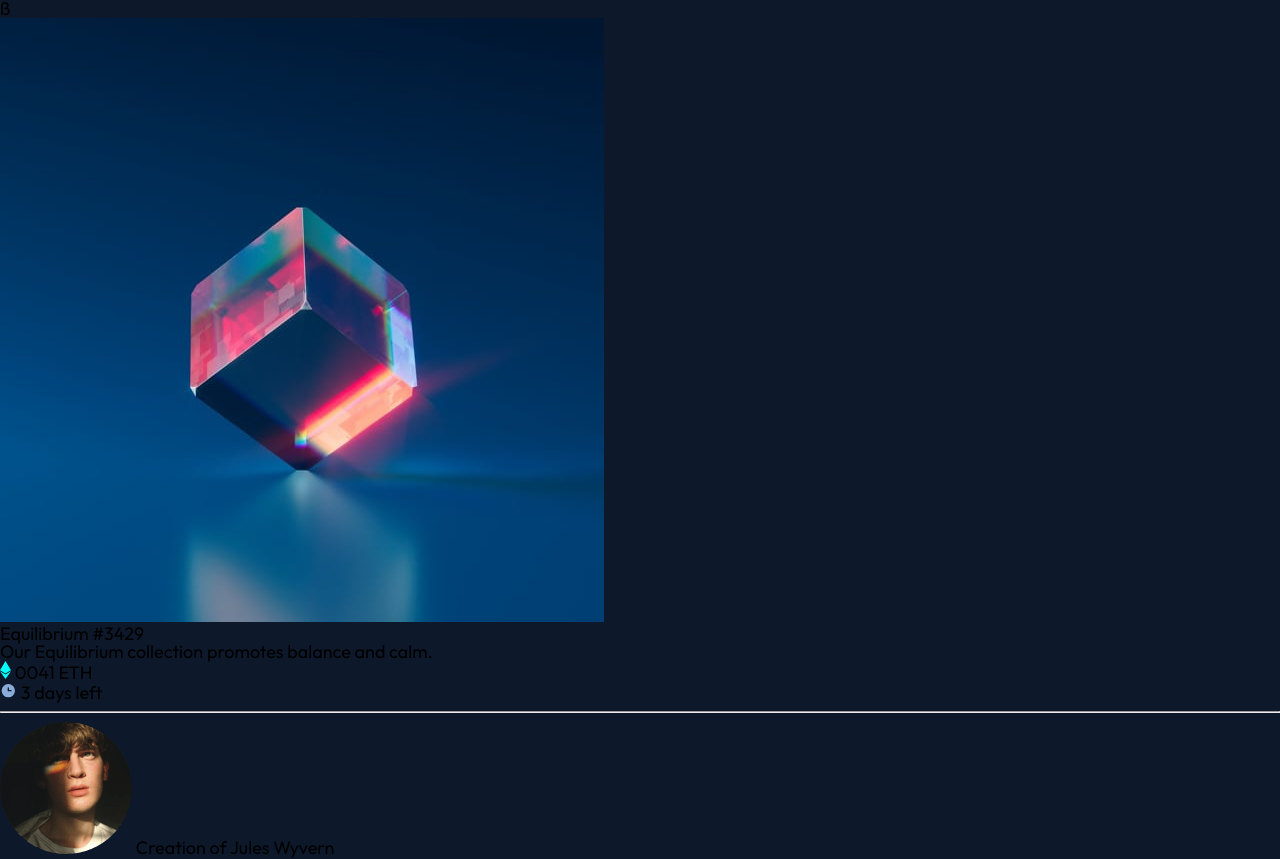
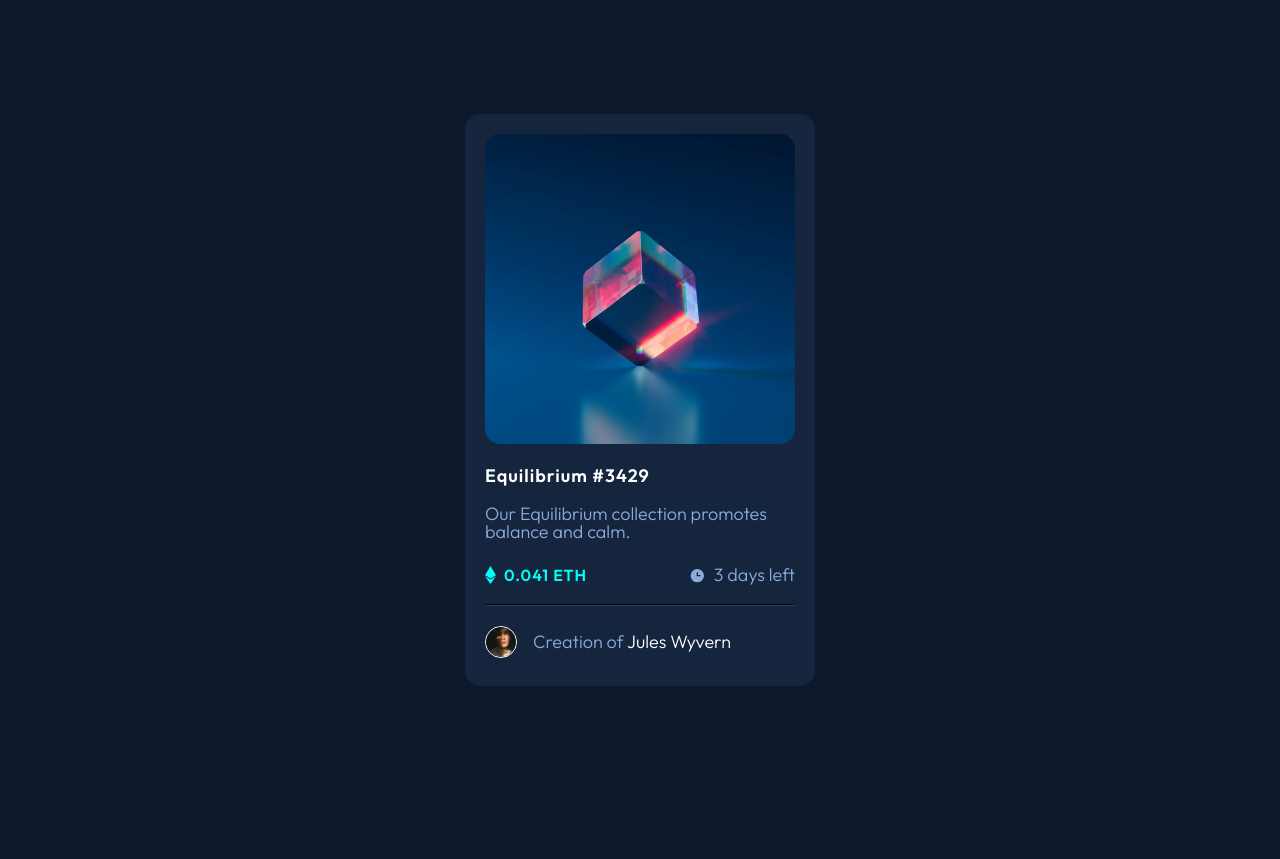
Before and after one commit to fergrenteski/Frontend_Mentor-NFT-Card, a plain HTML site: page index.html in a window 1280 px wide. After the commit the page ends 800 px from the top, so only its background shows below. Drawn offline with Linux system fonts and the light colour scheme.

Commit message:
Final Version

```diff
--- a/CSS/_root.css
+++ b/CSS/_root.css
@@ -7,16 +7,17 @@
   --color-card: hsl(216, 50%, 16%);
   --color-line: hsl(215, 32%, 27%);
   --color-white: hsl(0, 0%, 100%);
+  --color-soft-blue: hsl(215, 51%, 70%);
+  --color-cyan: hsl(178, 100%, 50%);
 
   /* Font */
   --font-size-base: 18px;
-  --font-size-xs: 11px;
-  --font-size-sm: 15px;
-  --font-size-lg: 17px;
+  --font-size-sm: 12px;
+  --font-size-lg: 16px;
   --font-weight-bold: 600;
   --font-weight-normal: 400;
   --font-weight-light: 300;
-  --font-letter-spacing-wide: 2px;
+  --font-letter-spacing-wide: 1px;
 
   /* Border */
   --rounded-sm: 0.5rem;
--- a/CSS/style.css
+++ b/CSS/style.css
@@ -1,2 +1,104 @@
 @import url(_reset.css);
 @import url(_root.css);
+
+
+span,
+p {
+    color: var(--color-soft-blue);
+    font-weight: var(--font-weight-light);
+    font-size: var(--font-size-base);
+}
+
+.eth span {
+    color: var(--color-cyan);
+    font-size: var(--font-size-lg);
+    font-weight: var(--font-weight-bold);
+    letter-spacing: var(--font-letter-spacing-wide);
+}
+
+h1 {
+    color: var(--color-white);
+    font-size: var(--font-size-base);
+    font-weight: var(--font-weight-bold);
+    letter-spacing: var(--font-letter-spacing-wide);
+    margin-top: var(--spacer-lg);
+}
+
+.author strong {
+    color: var(--color-white);
+}
+
+/* Images */
+
+body {
+    display: flex;
+    align-items: center;
+    justify-content: center;
+    margin: 0 auto;
+    width: 100%;
+    height: 100vh;
+}
+
+/* Elementos */
+
+.container {
+    width: 100%;
+    max-width: 350px;
+    height: auto;
+    margin: 0 auto;
+    padding: var(--spacer-lg);
+    background-color: var(--color-card);
+    border-radius: 15px;
+}
+
+.nft-card {
+    width: 100%;
+    border-radius: 15px;
+}
+
+p {
+    margin-top: var(--spacer-lg);
+}
+
+.values {
+    display: flex;
+    justify-content: space-between;
+    align-items: center;
+    margin-top: 5px;
+}
+
+
+.author {
+    margin-top: var(--spacer-lg);
+    display: flex;
+    align-items: center;
+    margin-bottom: 0.5rem;
+}
+
+.author img {
+    max-width: 32px;
+    border: 1px solid var(--color-white);
+    border-radius: 50%;
+    margin-right: 1rem;
+}
+
+hr {
+    margin-top: var(--spacer-lg);
+    border-color: var(--color-line);
+}
+
+.eth img,
+.clock img {
+    margin-right: 0.5rem;
+}
+
+.values p {
+    display: flex;
+    align-items: center;
+}
+
+@media screen and (max-width: 375px) {
+    .container {
+        width: 90%;
+    }
+}
--- a/index.html
+++ b/index.html
@@ -7,20 +7,19 @@
 
   <link rel="icon" type="image/png" sizes="32x32" href="./images/favicon-32x32.png">
   <link rel="stylesheet" href="CSS/style.css">
-  <title>Frontend Mentor | NFT preview card component</title>ß
+  <title>Frontend Mentor | NFT preview card component</title>
 
 </head>
 
 <body>
   <div class="container">
-    <img src="images/image-equilibrium.jpg" alt="NFT Card">
+    <img class="nft-card" src="images/image-equilibrium.jpg" alt="NFT Card">
     <h1>Equilibrium #3429</h1>
-
+    <p>Our Equilibrium collection promotes balance and calm.</p>
     <div class="values">
-      <p>Our Equilibrium collection promotes balance and calm.</p>
       <p class="eth">
         <img src="images/icon-ethereum.svg" alt="">
-        <span>0041 ETH</span>
+        <span>0.041 ETH</span>
       </p>
       <p class="clock">
         <img src="images/icon-clock.svg" alt="">
```
Also changed, not shown: 1 other file.
